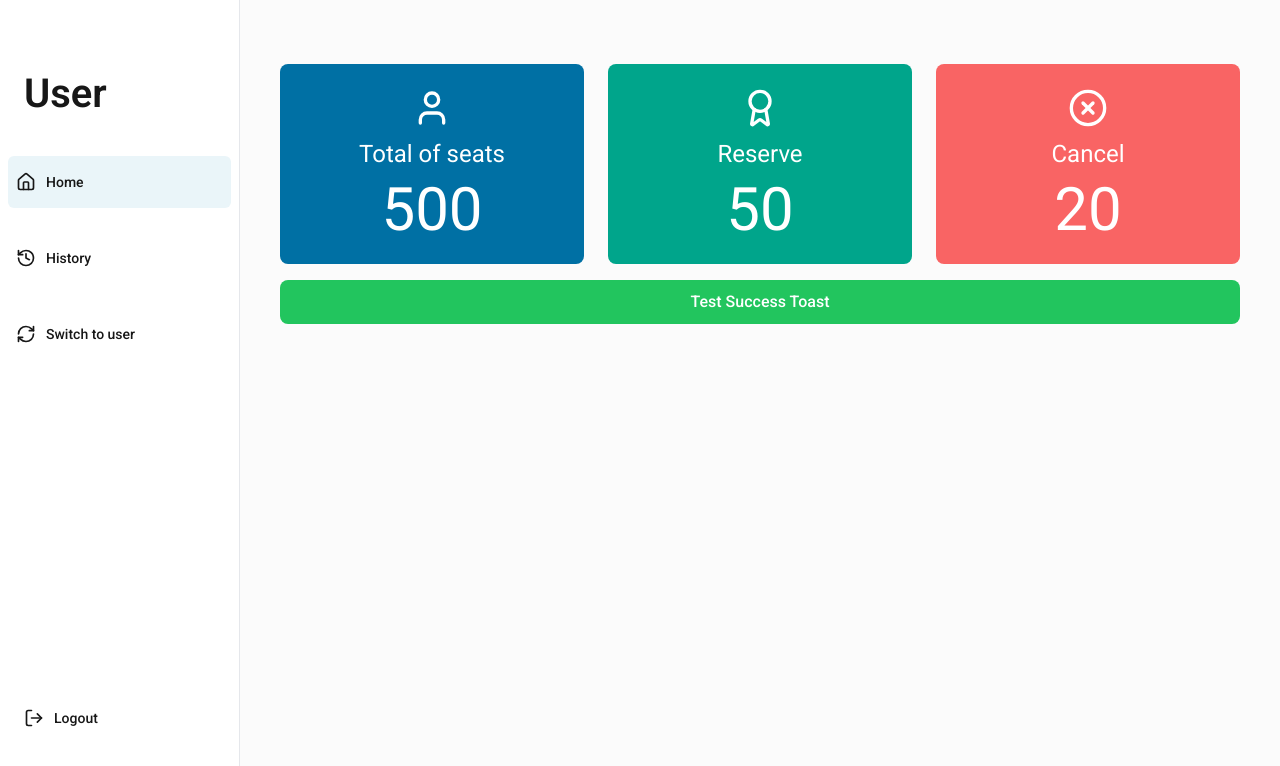
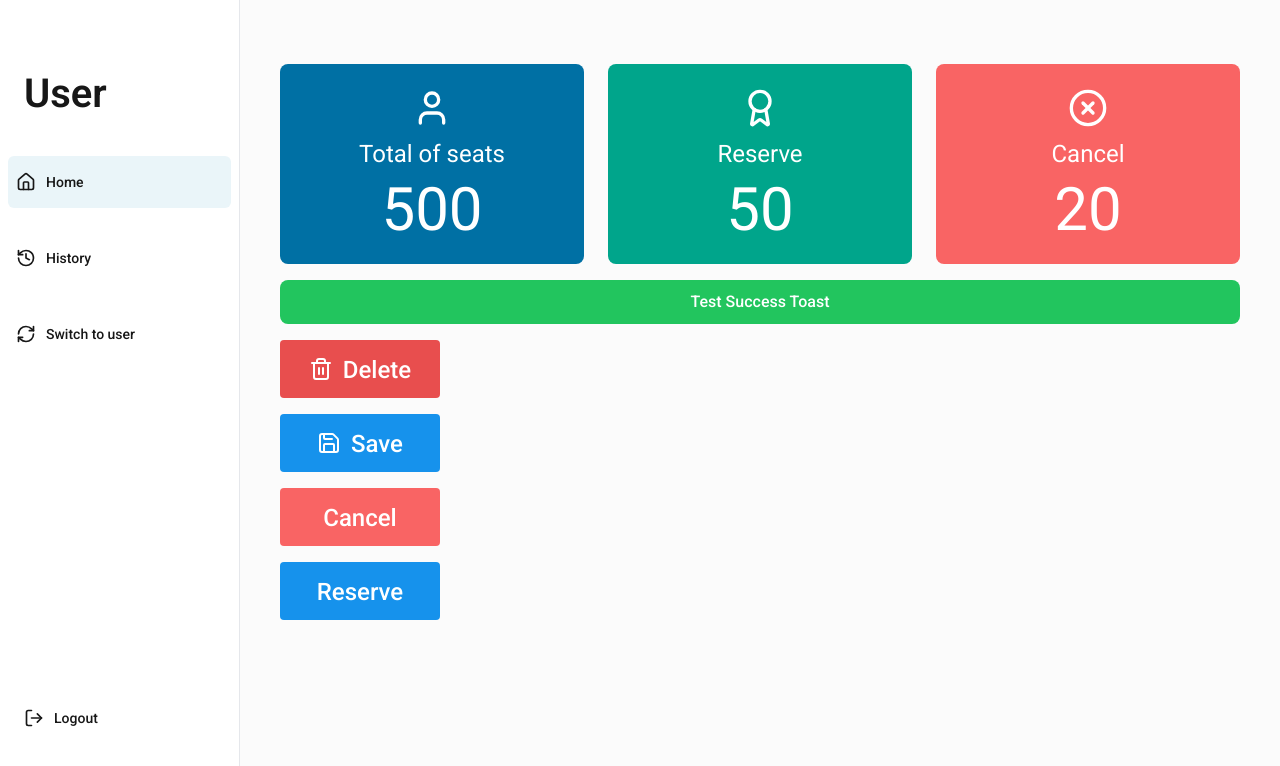
Before and after one commit to maxexq/concert-ticket-assignment, a Next.js app in the folder apps/web/: page / in a window 1280 px wide. Shown: the top 766 px of the page. Built offline with nearby package versions, Linux system fonts and the light colour scheme.

Commit message:
feat: add button component

```diff
--- a/apps/web/app/page.tsx
+++ b/apps/web/app/page.tsx
@@ -1,8 +1,9 @@
 import { MainLayout } from "@/components/layout";
 import { TestToastButton } from "@/components";
-import StatsGroup from "@/components/molecules/StatsGroup";
+import { StatsGroup } from "@/components/molecules";
 import { IStatCardProps } from "@/components/atoms/StatCard";
-import { Award, User, XCircle } from "lucide-react";
+import { Award, Save, Trash2, User, XCircle } from "lucide-react";
+import Button from "@/components/atoms/Button";
 
 const Stats: IStatCardProps[] = [
   { icon: User, title: "Total of seats", value: "500", bgColor: "#0070A4" },
@@ -17,6 +18,10 @@ const Home = () => {
         <StatsGroup stats={Stats} />
       </div>
       <TestToastButton />
+      <Button title="Delete" icon={Trash2} variant="danger" size="lg" />
+      <Button title="Save" icon={Save} variant="primary" size="lg" />
+      <Button title="Cancel" variant="warning" size="lg" />
+      <Button title="Reserve" variant="primary" size="lg" />
     </MainLayout>
   );
 };
--- /dev/null
+++ b/apps/web/components/atoms/Button.tsx
@@ -0,0 +1,76 @@
+import { LoaderCircle, type LucideIcon } from "lucide-react";
+import React from "react";
+
+export type ButtonVariant =
+  | "primary"
+  | "success"
+  | "danger"
+  | "warning"
+  | "info";
+
+export type ButtonSize = "sm" | "md" | "lg";
+
+export interface IButtonProps extends React.ButtonHTMLAttributes<HTMLButtonElement> {
+  title: string;
+  icon?: LucideIcon;
+  variant?: ButtonVariant;
+  size?: ButtonSize;
+  isLoading?: boolean;
+}
+
+const variantStyles: Record<ButtonVariant, { bg: string; text: string }> = {
+  primary: { bg: "#1692EC", text: "#FFFFFF" },
+  success: { bg: "#D0E7D2", text: "#FFFFFF" },
+  danger: { bg: "#E84E4E", text: "#FFFFFF" },
+  warning: { bg: "#F96464", text: "#FFFFFF" },
+  info: { bg: "#1692EC", text: "#FFFFFF" },
+};
+
+const sizeStyles: Record<ButtonSize, { button: string; icon: string }> = {
+  sm: { button: "px-3 py-1.5 text-sm", icon: "w-4 h-4" },
+  md: { button: "px-4 py-2 text-base", icon: "w-5 h-5" },
+  lg: { button: "px-6 py-3 text-2xl", icon: "w-6 h-6" },
+};
+
+const Button = (props: IButtonProps) => {
+  const {
+    title,
+    icon: Icon,
+    variant = "primary",
+    size = "md",
+    isLoading = false,
+    disabled,
+    className = "",
+    ...rest
+  } = props;
+
+  const isDisabled = disabled || isLoading;
+  const colors = variantStyles[variant];
+
+  return (
+    <button
+      className={`
+        inline-flex items-center justify-center gap-2.5 font-medium rounded-sm w-40
+        transition-colors duration-200
+        ${sizeStyles[size].button}
+        ${isDisabled ? "opacity-50 cursor-not-allowed" : "cursor-pointer"}
+        ${className}
+      `}
+      style={{
+        backgroundColor: !isDisabled ? colors.bg : undefined,
+        color: colors.text,
+      }}
+      disabled={isDisabled}
+      {...rest}
+    >
+      {isLoading ? (
+        <LoaderCircle className={`animate-spin ${sizeStyles[size].icon}`} />
+      ) : Icon ? (
+        <Icon className={sizeStyles[size].icon} />
+      ) : null}
+      <span className="mt-0.5">{title}</span>
+    </button>
+  );
+};
+
+export default React.memo(Button);
--- a/apps/web/components/atoms/index.ts
+++ b/apps/web/components/atoms/index.ts
@@ -1 +1,3 @@
 export { default as MenuButton } from "./MenuButton";
+export { default as Button } from "./Button";
+export { default as StatCard } from "./StatCard";
--- /dev/null
+++ b/apps/web/components/molecules/index.ts
@@ -0,0 +1 @@
+export { default as StatsGroup } from "./StatsGroup";
```
